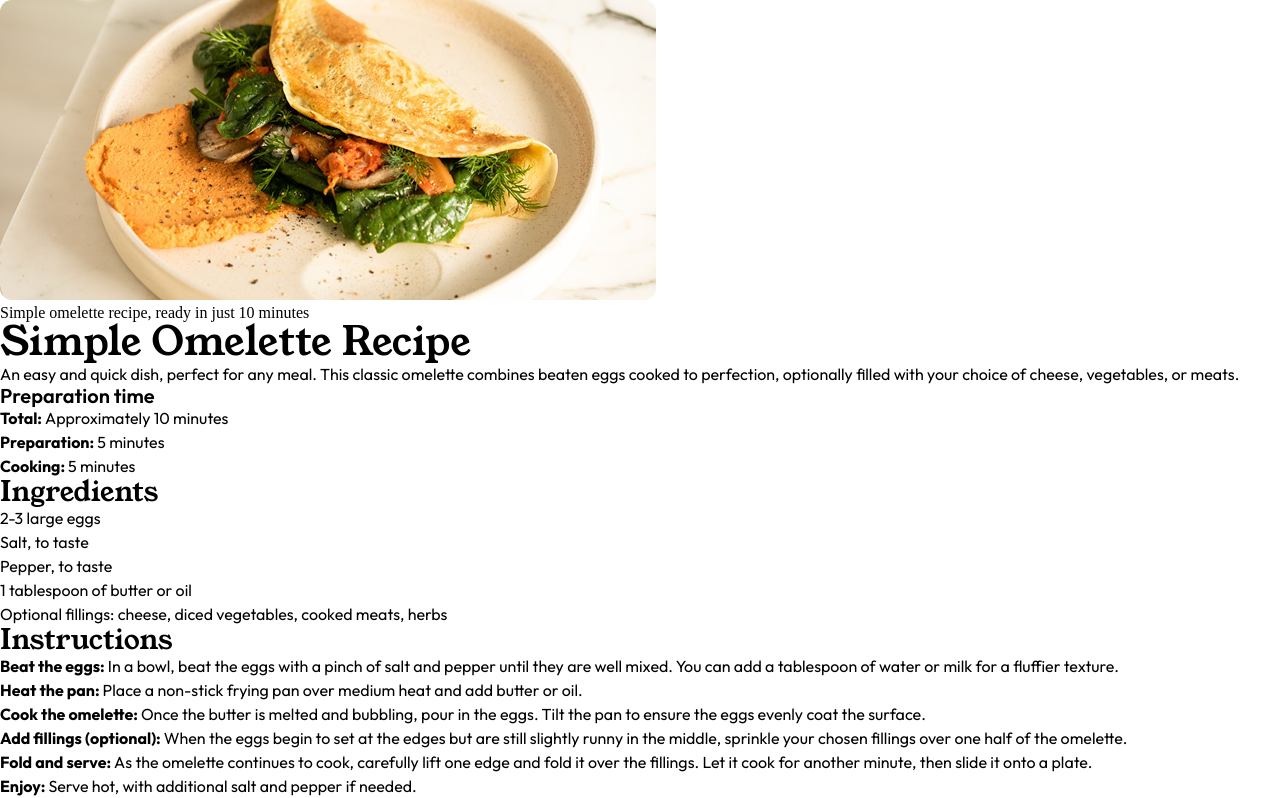
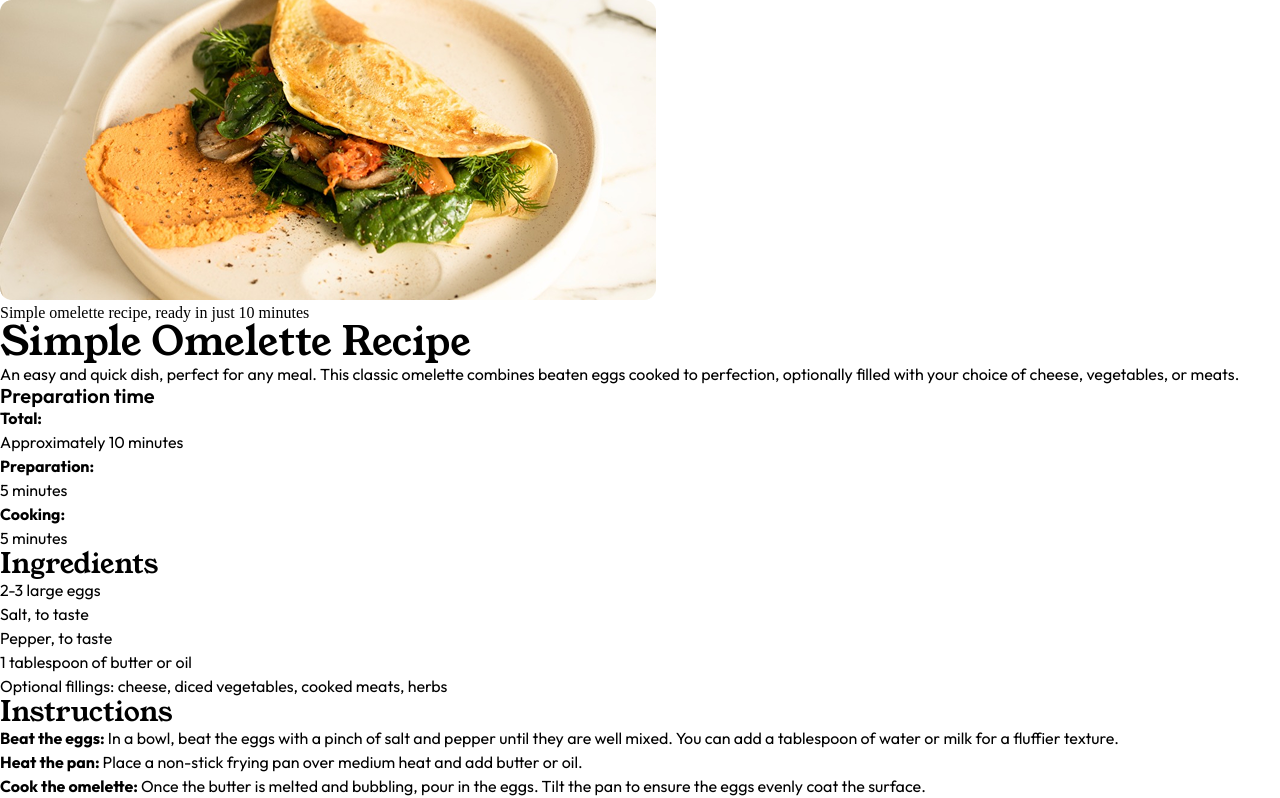
Before and after one commit to gabrielestefono/recipe-page, a Vue app: page / in a window 1280 px wide. Shown: the top 798 px of the page. Built offline with nearby package versions, Linux system fonts and the light colour scheme.

Commit message:
Substituindo ul li por dl, dt, dd

```diff
--- a/src/App.vue
+++ b/src/App.vue
@@ -16,18 +16,22 @@
     <article>
       <section>
         <h2 class="text-preset-03">Preparation time</h2>
-        <ul>
-          <li class="text-preset-04">
-            <strong class="text-preset-04-bold">Total: </strong
-            ><span>Approximately 10 minutes</span>
-          </li>
-          <li class="text-preset-04">
-            <strong class="text-preset-04-bold">Preparation: </strong><span>5 minutes</span>
-          </li>
-          <li class="text-preset-04">
-            <strong class="text-preset-04-bold">Cooking: </strong><span>5 minutes</span>
-          </li>
-        </ul>
+        <dl>
+          <div>
+            <dt class="text-preset-04-bold">Total:</dt>
+            <dd class="text-preset-04">Approximately 10 minutes</dd>
+          </div>
+
+          <div>
+            <dt class="text-preset-04-bold">Preparation:</dt>
+            <dd class="text-preset-04">5 minutes</dd>
+          </div>
+
+          <div>
+            <dt class="text-preset-04-bold">Cooking:</dt>
+            <dd class="text-preset-04">5 minutes</dd>
+          </div>
+        </dl>
       </section>
       <section>
         <h2 class="text-preset-02">Ingredients</h2>
```
